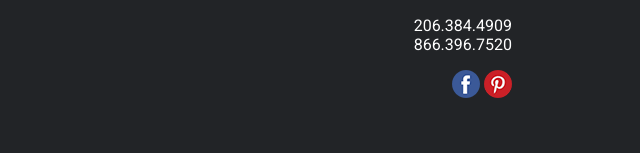
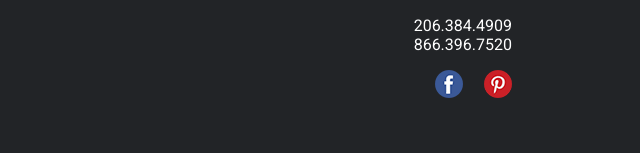
Before and after one commit to Oleeze/efelleCreativeExam, a plain HTML site: page index.html in a window 1280 px wide. Shown: the part 1102-1255 px from the top of the page, 640-1280 px from the left. Drawn offline with nearby package versions, Linux system fonts and the light colour scheme; a web font is replaced by a local one.

Commit message:
Added spacing to icons in the footer

```diff
--- a/styles/app.css
+++ b/styles/app.css
@@ -219,3 +219,11 @@ li:hover {
   color: #446286;
   text-transform: none;
 }
+
+.footer-social-icons {
+  display: flex;
+}
+
+.footer-social-icons a {
+  flex: 1;
+}
```
